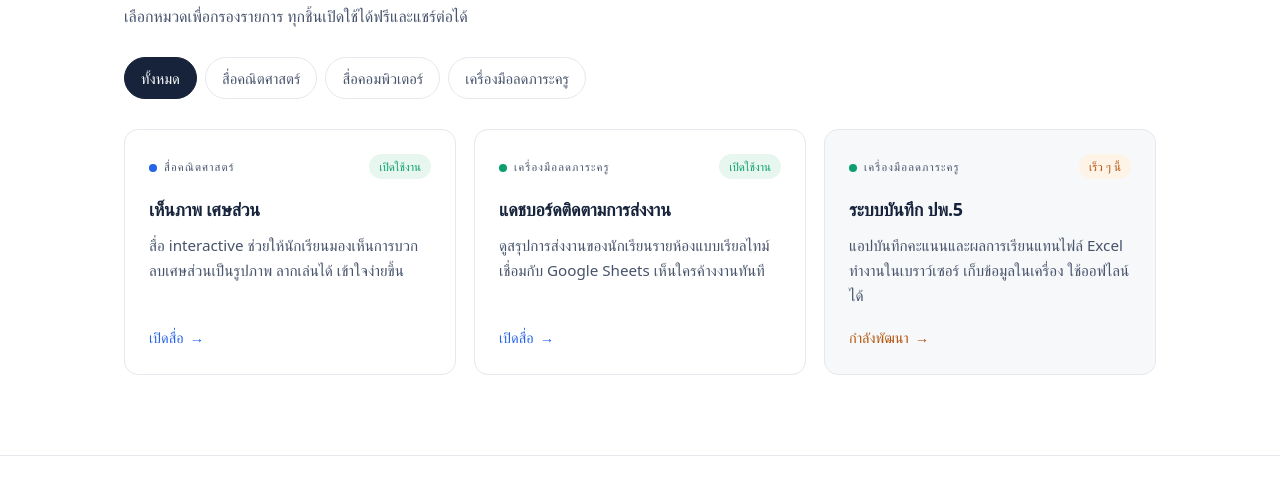
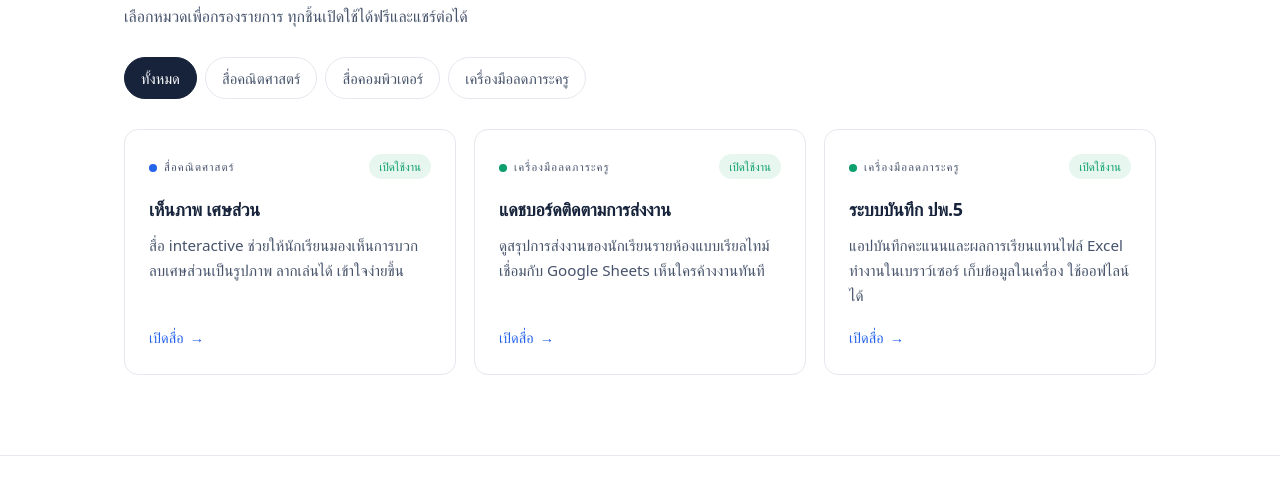
Before and after one commit to tantaitantaka24/tantaitantaka24.github.io, a plain HTML site: page index.html in a window 1280 px wide. Shown: the part 792-1282 px from the top of the page. Drawn offline with Linux system fonts and the light colour scheme; a web font is replaced by a local one.

Commit message:
Add files via upload

```diff
--- a/index.html
+++ b/index.html
@@ -259,8 +259,8 @@
       title:"ระบบบันทึก ปพ.5",
       desc:"แอปบันทึกคะแนนและผลการเรียนแทนไฟล์ Excel ทำงานในเบราว์เซอร์ เก็บข้อมูลในเครื่อง ใช้ออฟไลน์ได้",
       category:"tool",
-      status:"pending",
-      url:"#"
+      status:"live",
+      url:"https://tantaitantaka24.github.io/por5/"
     },
     /* เพิ่มชิ้นใหม่ที่นี่ คัดลอกบล็อก { ... } ด้านบนมาวางแล้วแก้ค่า */
   ];
```
